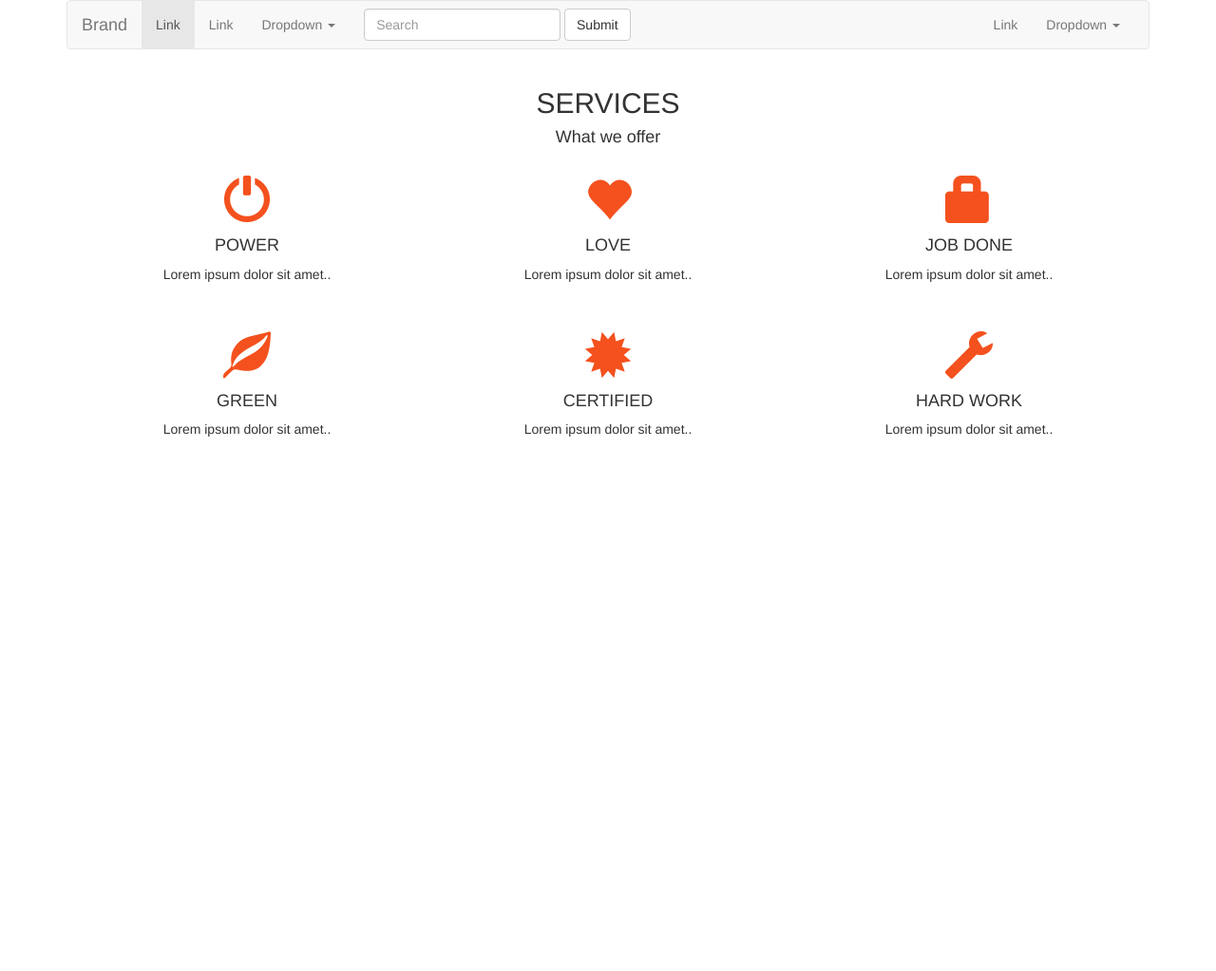
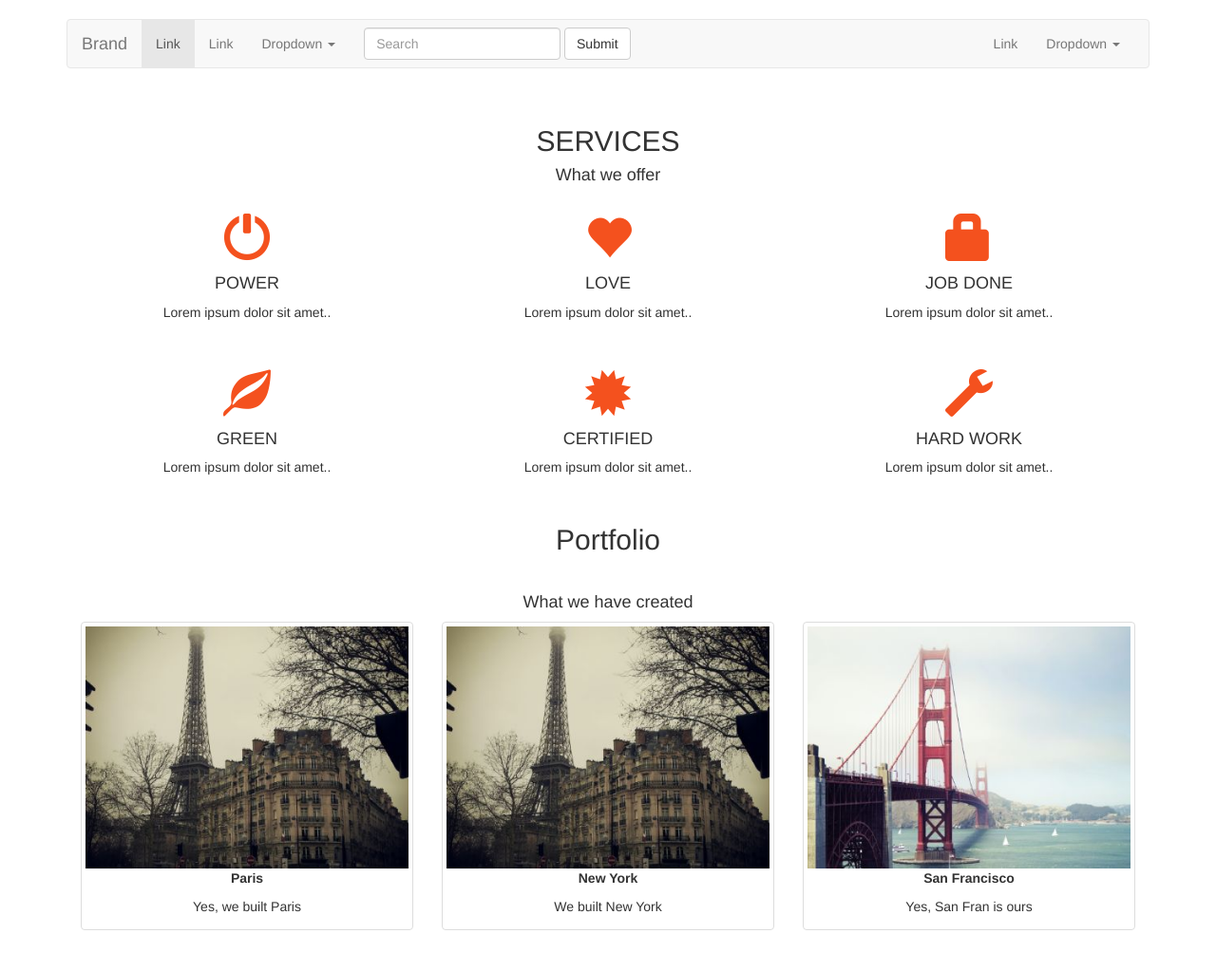
Before and after one commit to aristantia/website, a plain HTML site: page index.html in a window 1280 px wide. Shown: the whole page at 95% size. Before the commit the page ends 800 px from the top, so only its background shows below. Drawn offline with nearby package versions, Linux system fonts and the light colour scheme.

Commit message:
Portfolio
menambahkan portfolio beserta gambar

```diff
--- a/css/style.css
+++ b/css/style.css
@@ -2,3 +2,6 @@
       color: #f4511e;
       font-size: 50px;
   }
+section {
+	margin: 20px;
+}
--- a/index.html
+++ b/index.html
@@ -121,6 +121,39 @@
 	</section>
 
 
+	<section>
+		<div class="container">
+			<!-- Container (Portfolio Section) -->
+			<div id="portfolio" class="container-fluid text-center bg-grey">
+				<h2>Portfolio</h2><br>
+  <h4>What we have created</h4>
+  <div class="row text-center slideanim">
+    <div class="col-sm-4">
+      <div class="thumbnail">
+        <img src="images/paris.jpg" alt="Paris" width="400" height="300">
+        <p><strong>Paris</strong></p>
+        <p>Yes, we built Paris</p>
+      </div>
+    </div>
+    <div class="col-sm-4">
+      <div class="thumbnail">
+        <img src="images/paris.jpg" alt="New York" width="400" height="300">
+        <p><strong>New York</strong></p>
+        <p>We built New York</p>
+      </div>
+    </div>
+    <div class="col-sm-4">
+      <div class="thumbnail">
+        <img src="images/sanfran.jpg" alt="San Francisco" width="400" height="300">
+        <p><strong>San Francisco</strong></p>
+        <p>Yes, San Fran is ours</p>
+      </div>
+    </div>
+  </div><br>
+		</div>
+	</section>
+
+
 	<!-- script references -->
 		<script src="https://ajax.googleapis.com/ajax/libs/jquery/1.12.4/jquery.min.js"></script>
 		<script src="js/bootstrap.min.js"></script>
```
Also changed, not shown: images/newyork.jpg (added), images/paris.jpg (added), images/sanfran.jpg (added).
